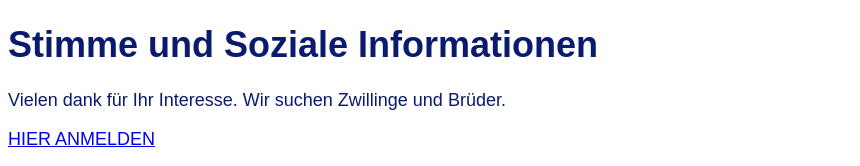
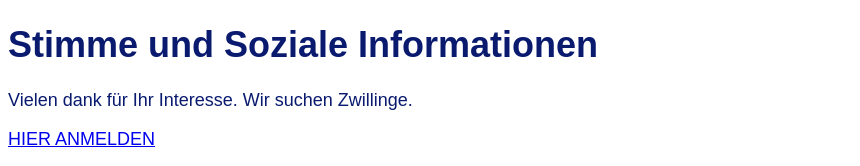
Before and after one commit to AyakaTsuchiya/stimmforschung2021, a plain HTML site: page index.html in a window 1280 px wide. Shown: the top 166 px of the page, without its empty margins (0-860 px from the left). Drawn offline with Linux system fonts and the light colour scheme.

Commit message:
Update index.html

```diff
--- a/index.html
+++ b/index.html
@@ -6,7 +6,7 @@
 <body bgcolor="#ffffff">
 <font size="4" color="#091a6f">
 <h1 style="font-family: Arial">Stimme und Soziale Informationen</h1>
-<p style="font-family: Arial">Vielen dank für Ihr Interesse. Wir suchen Zwillinge und Brüder.</p>
+<p style="font-family: Arial">Vielen dank für Ihr Interesse. Wir suchen Zwillinge.</p>
 <p style="font-family: Arial"><a href="https://forms.gle/zM6ckbovKkTSFP6Q6">HIER ANMELDEN</a></p>
 <p class="resizeimage">
 <img src="All_Flyer_A4_PDF_print_July2024.jpg">
```
